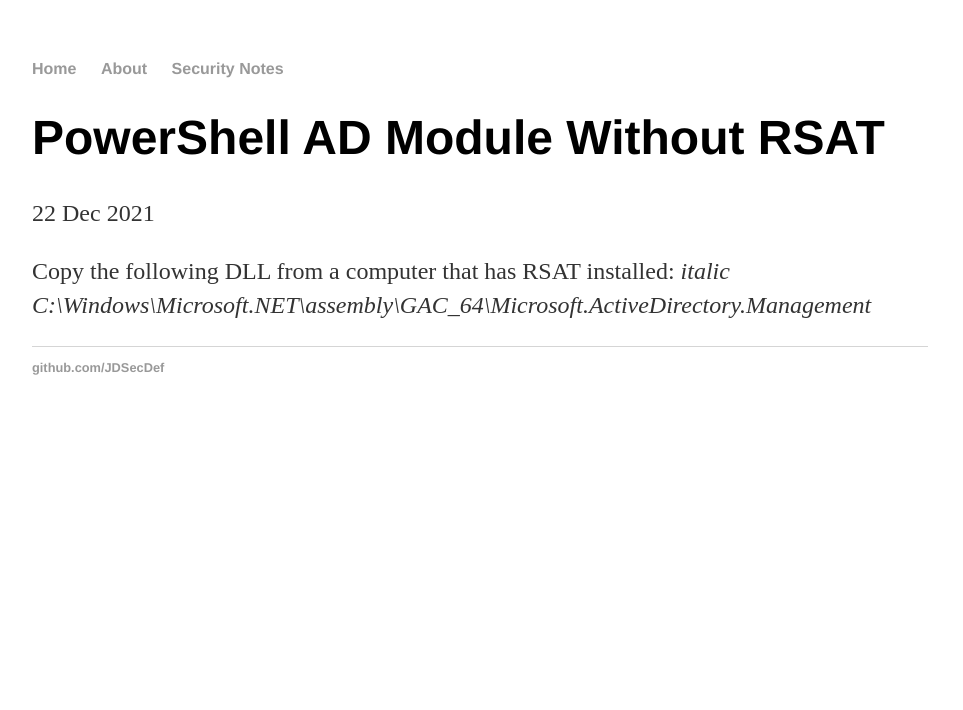
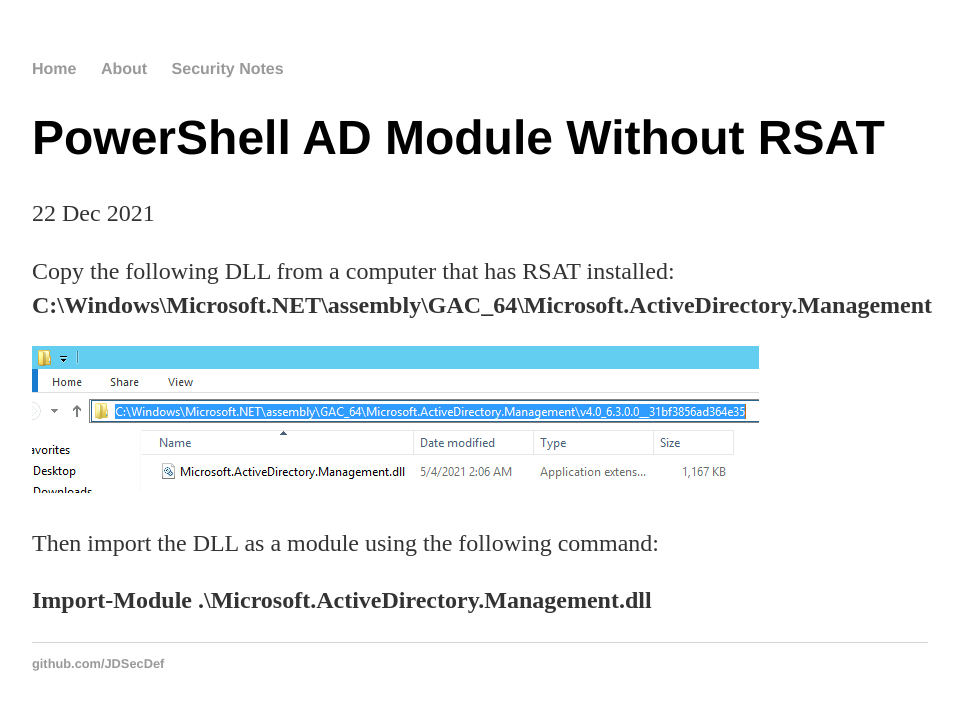
Before and after one commit to JDSecDef/JDSecDef.github.io, a Jekyll site: the page built from _posts/2021-12-22-AD-Module-Without-RSAT.md, in a window 1280 px wide. Shown: the top 710 px of the page, without its empty margins (160-1123 px from the left). Built offline with Jekyll 4.4.1, drawn with Linux system fonts in a browser that asks for light colours; Markdown is read by kramdown in place of the engine named in the settings.

```diff
--- a/_posts/2021-12-22-AD-Module-Without-RSAT.md
+++ b/_posts/2021-12-22-AD-Module-Without-RSAT.md
@@ -4,4 +4,10 @@ title: "PowerShell AD Module Without RSAT"
 date: 2021-12-22
 ---
 
-Copy the following DLL from a computer that has RSAT installed: *italic C:\Windows\Microsoft.NET\assembly\GAC_64\Microsoft.ActiveDirectory.Management*
+Copy the following DLL from a computer that has RSAT installed: **C:\Windows\Microsoft.NET\assembly\GAC_64\Microsoft.ActiveDirectory.Management**
+
+![useful image]({{ https://jdsecdef.github.io/ }}/assets/RSATdll.png)
+
+Then import the DLL as a module using the following command:
+
+**Import-Module .\Microsoft.ActiveDirectory.Management.dll**
```
Also changed, not shown: _posts/2022-01-13-Get Windows Defender Exclusions.md (renamed from _posts/2022-01-13-Windows Defender Exclusions.md, +1 -1 lines), assets/RSATdll.PNG (added).
